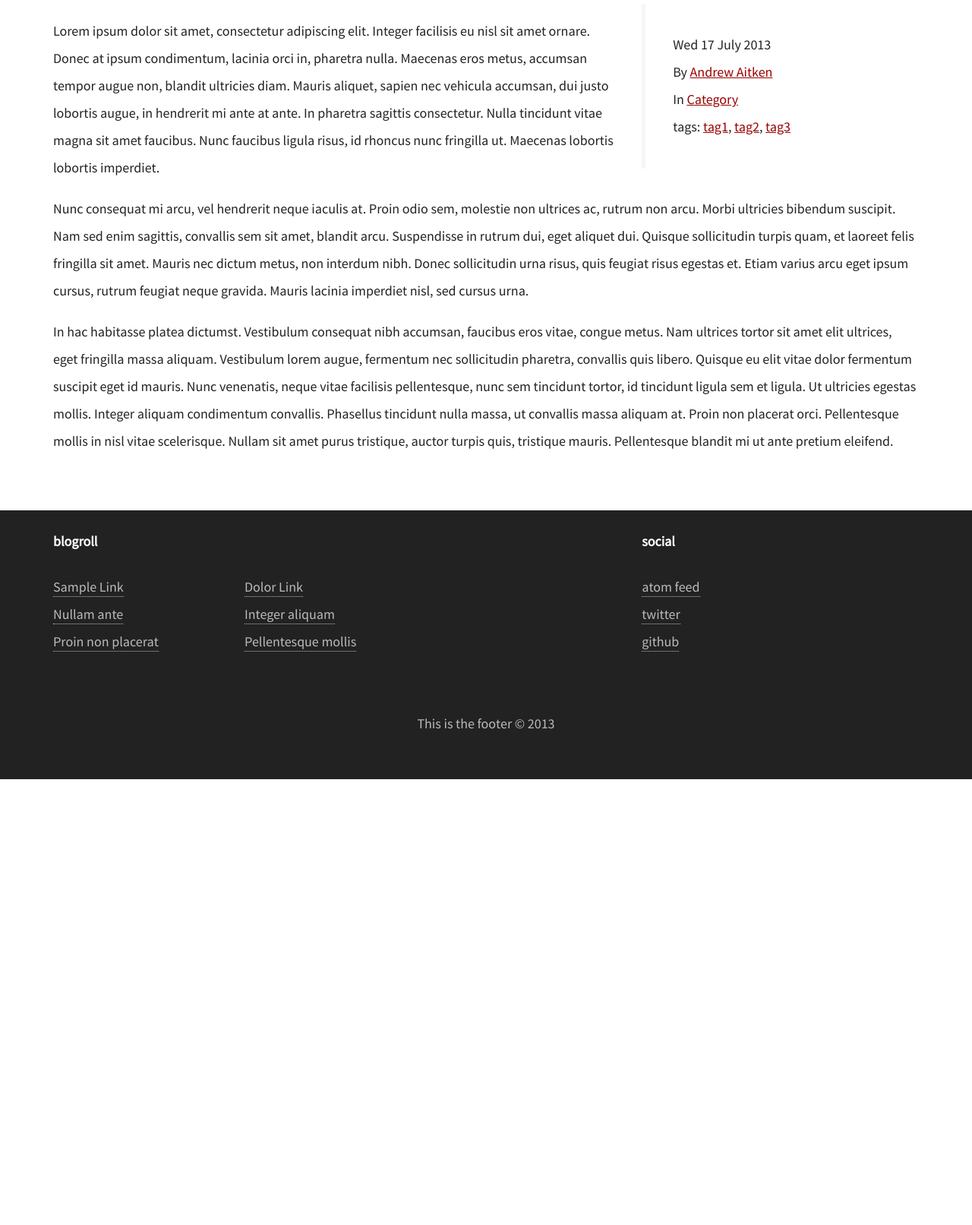
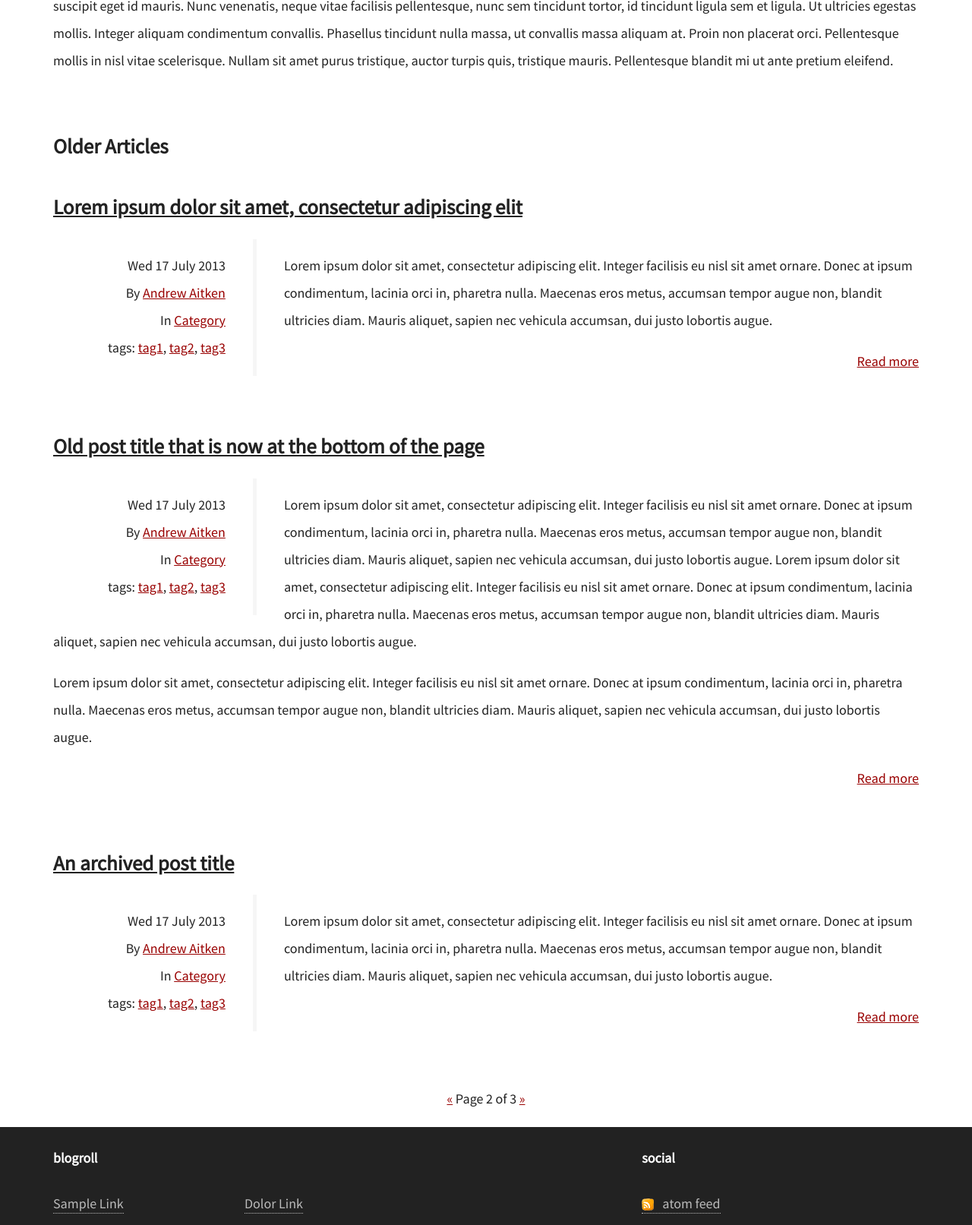
Before and after one commit to AndyA13/pelican-theme, a plain HTML site: page index.html in a window 1280 px wide. Shown: the part 1187-2800 px from the top of the page at 76% size. Before the commit the page ends 2213 px from the top, so only its background shows below. Drawn offline with Linux system fonts and the light colour scheme; a web font is replaced by a local one.

Commit message:
Adding paging, archives and social icons.

```diff
--- a/index.html
+++ b/index.html
@@ -7,8 +7,10 @@
     <meta name="description" content="Your site description." />
     <title>Responsive Template</title>
 
+    <link href="static/css/responsive.min.css" rel="stylesheet" />
+
     <link href="static/css/site.css" rel="stylesheet" />
-    <link href="static/css/responsive.min.css" rel="stylesheet" />
+
     <link href='http://fonts.googleapis.com/css?family=Nixie+One' rel='stylesheet' type='text/css'>
 
     <!--[if lt IE 9 &!(IEMobile)]>
@@ -63,6 +65,20 @@
                     Lorem ipsum dolor sit amet, consectetur adipiscing elit. Integer facilisis eu nisl sit amet ornare. Donec at ipsum condimentum, lacinia orci in, pharetra nulla. Maecenas eros metus, accumsan tempor augue non, blandit ultricies diam. Mauris aliquet, sapien nec vehicula accumsan, dui justo lobortis augue, in hendrerit mi ante at ante. In pharetra sagittis consectetur. Nulla tincidunt vitae magna sit amet faucibus. Nunc faucibus ligula risus, id rhoncus nunc fringilla ut. Maecenas lobortis lobortis imperdiet.
                 </p>
 
+                <pre><span class="n">public</span> <span class="n">interface</span> <span class="n">ITree</span>
+<span class="p">{</span>
+    <span class="n">string</span> <span class="n">app</span> <span class="p">{</span> <span class="n">set</span><span class="p">;</span> <span class="p">}</span>
+    <span class="kt">int</span> <span class="n">id</span> <span class="p">{</span> <span class="n">set</span><span class="p">;</span> <span class="p">}</span>
+    <span class="kt">void</span> <span class="n">Render</span><span class="p">(</span><span class="n">ref</span> <span class="n">XmlDocument</span> <span class="n">Tree</span><span class="p">);</span>
+    <span class="kt">void</span> <span class="nf">RenderJS</span><span class="p">(</span><span class="n">ref</span> <span class="n">StringBuilder</span> <span class="n">Javascript</span><span class="p">);</span>
+<span class="p">}</span>
+</pre>
+
+
+                <p>
+                    Vehicula accumsan, dui justo lobortis augue, in hendrerit mi ante at ante. In pharetra sagittis consectetur. Nulla tincidunt vitae magna sit amet faucibus. Nunc faucibus ligula risus, id rhoncus nunc fringilla ut. Maecenas lobortis lobortis imperdiet.
+                </p>
+
                 <h2>Sub Heading</h2>
 
                 <p>
@@ -81,20 +97,31 @@
 
     </article>
 
-    <article>
+    <div class="row">
+
+        <div class="col-s-12">
+
+            <h2>Older Articles</h2>
+
+        </div>
+
+    </div>
+
+    <article class="archive">
 
         <div class="row">
 
             <div class="col-s-12">
-                <h1>Lorem ipsum dolor sit amet, consectetur adipiscing elit. Integer facilisis eu nisl sit amet ornare.</h1>
+                <h2><a href="#">Lorem ipsum dolor sit amet, consectetur adipiscing elit</a></h2>
             </div>
 
         </div>
         <div class="row">
 
+
             <div class="col-s-12">
 
-                <div class="col-s-4 push-right post-meta-data">
+                <div class="col-s-3 push-left archive-meta-data">
                     <p>Wed 17 July 2013</p>
                     <p>By <a href="#">Andrew Aitken</a></p>
                     <p>In <a href="#">Category</a></p>
@@ -102,15 +129,11 @@
                 </div>
 
                 <p>
-                    Lorem ipsum dolor sit amet, consectetur adipiscing elit. Integer facilisis eu nisl sit amet ornare. Donec at ipsum condimentum, lacinia orci in, pharetra nulla. Maecenas eros metus, accumsan tempor augue non, blandit ultricies diam. Mauris aliquet, sapien nec vehicula accumsan, dui justo lobortis augue, in hendrerit mi ante at ante. In pharetra sagittis consectetur. Nulla tincidunt vitae magna sit amet faucibus. Nunc faucibus ligula risus, id rhoncus nunc fringilla ut. Maecenas lobortis lobortis imperdiet.
+                    Lorem ipsum dolor sit amet, consectetur adipiscing elit. Integer facilisis eu nisl sit amet ornare. Donec at ipsum condimentum, lacinia orci in, pharetra nulla. Maecenas eros metus, accumsan tempor augue non, blandit ultricies diam. Mauris aliquet, sapien nec vehicula accumsan, dui justo lobortis augue.
                 </p>
 
-                <p>
-                    Nunc consequat mi arcu, vel hendrerit neque iaculis at. Proin odio sem, molestie non ultrices ac, rutrum non arcu. Morbi ultricies bibendum suscipit. Nam sed enim sagittis, convallis sem sit amet, blandit arcu. Suspendisse in rutrum dui, eget aliquet dui. Quisque sollicitudin turpis quam, et laoreet felis fringilla sit amet. Mauris nec dictum metus, non interdum nibh. Donec sollicitudin urna risus, quis feugiat risus egestas et. Etiam varius arcu eget ipsum cursus, rutrum feugiat neque gravida. Mauris lacinia imperdiet nisl, sed cursus urna.
-                </p>
-
-                <p>
-                    In hac habitasse platea dictumst. Vestibulum consequat nibh accumsan, faucibus eros vitae, congue metus. Nam ultrices tortor sit amet elit ultrices, eget fringilla massa aliquam. Vestibulum lorem augue, fermentum nec sollicitudin pharetra, convallis quis libero. Quisque eu elit vitae dolor fermentum suscipit eget id mauris. Nunc venenatis, neque vitae facilisis pellentesque, nunc sem tincidunt tortor, id tincidunt ligula sem et ligula. Ut ultricies egestas mollis. Integer aliquam condimentum convallis. Phasellus tincidunt nulla massa, ut convallis massa aliquam at. Proin non placerat orci. Pellentesque mollis in nisl vitae scelerisque. Nullam sit amet purus tristique, auctor turpis quis, tristique mauris. Pellentesque blandit mi ut ante pretium eleifend.
+                <p class="text-right">
+                    <a href="#">Read more</a>
                 </p>
 
             </div>
@@ -118,6 +141,92 @@
         </div>
 
     </article>
+
+    <article class="archive">
+
+        <div class="row">
+
+            <div class="col-s-12">
+                <h2><a href="#">Old post title that is now at the bottom of the page</a></h2>
+            </div>
+
+        </div>
+        <div class="row">
+
+
+            <div class="col-s-12">
+
+                <div class="col-s-3 push-left archive-meta-data">
+                    <p>Wed 17 July 2013</p>
+                    <p>By <a href="#">Andrew Aitken</a></p>
+                    <p>In <a href="#">Category</a></p>
+                    <p>tags: <a href="#">tag1</a>, <a href="#">tag2</a>, <a href="#">tag3</a></p>
+                </div>
+
+                <p>
+                    Lorem ipsum dolor sit amet, consectetur adipiscing elit. Integer facilisis eu nisl sit amet ornare. Donec at ipsum condimentum, lacinia orci in, pharetra nulla. Maecenas eros metus, accumsan tempor augue non, blandit ultricies diam. Mauris aliquet, sapien nec vehicula accumsan, dui justo lobortis augue. Lorem ipsum dolor sit amet, consectetur adipiscing elit. Integer facilisis eu nisl sit amet ornare. Donec at ipsum condimentum, lacinia orci in, pharetra nulla. Maecenas eros metus, accumsan tempor augue non, blandit ultricies diam. Mauris aliquet, sapien nec vehicula accumsan, dui justo lobortis augue.
+                </p>
+
+                <p>
+                    Lorem ipsum dolor sit amet, consectetur adipiscing elit. Integer facilisis eu nisl sit amet ornare. Donec at ipsum condimentum, lacinia orci in, pharetra nulla. Maecenas eros metus, accumsan tempor augue non, blandit ultricies diam. Mauris aliquet, sapien nec vehicula accumsan, dui justo lobortis augue.
+                </p>
+
+                <p class="text-right">
+                    <a href="#">Read more</a>
+                </p>
+
+            </div>
+
+        </div>
+
+    </article>
+
+    <article class="archive">
+
+        <div class="row">
+
+            <div class="col-s-12">
+                <h2><a href="#">An archived post title</a></h2>
+            </div>
+
+        </div>
+        <div class="row">
+
+
+            <div class="col-s-12">
+
+                <div class="col-s-3 push-left archive-meta-data">
+                    <p>Wed 17 July 2013</p>
+                    <p>By <a href="#">Andrew Aitken</a></p>
+                    <p>In <a href="#">Category</a></p>
+                    <p>tags: <a href="#">tag1</a>, <a href="#">tag2</a>, <a href="#">tag3</a></p>
+                </div>
+
+                <p>
+                    Lorem ipsum dolor sit amet, consectetur adipiscing elit. Integer facilisis eu nisl sit amet ornare. Donec at ipsum condimentum, lacinia orci in, pharetra nulla. Maecenas eros metus, accumsan tempor augue non, blandit ultricies diam. Mauris aliquet, sapien nec vehicula accumsan, dui justo lobortis augue.
+                </p>
+
+                <p class="text-right">
+                    <a href="#">Read more</a>
+                </p>
+
+            </div>
+
+        </div>
+
+    </article>
+
+    <div class="row">
+
+        <div class="col-s-12">
+
+            <p class="text-center">
+                <a href="#">&#171;</a> Page 2 of 3 <a href="#">&#187;</a>
+            </p>
+
+        </div>
+
+    </div>
 
     </div>
 
@@ -142,9 +251,9 @@
                 <div class="col-s-4">
                     <h4>social</h4>
                     <ul class="social no-bullets">
-                        <li><a href="#">atom feed</a></li>
-                        <li><a href="#">twitter</a></li>
-                        <li><a href="#">github</a></li>
+                        <li><a href="#" type="application/atom+xml">atom feed</a></li>
+                        <li><a href="http://www.twitter.com">twitter</a></li>
+                        <li><a href="http://github.com">github</a></li>
                     </ul>
 
                 </div>
@@ -153,7 +262,7 @@
             <div class="row">
                 <div class="col-s-12 footer-meta">
                     <p>
-                        This is the footer &copy; 2013
+                        Powered by <a href="#">pelican</a> and <a href="#">responsive</a> | AndrewAitken.com &copy; 2013
                     </p>
                 </div>
             </div>
@@ -161,8 +270,6 @@
         </div>
 
     </footer>
-
-
 
     <!-- Scripts at the bottom for improved performance. -->
     <!--[if IE 8]>
--- a/static/css/site.css
+++ b/static/css/site.css
@@ -10,6 +10,7 @@
 }
 
 body {
+	color: #222;
     font-size: 18px;
     font-family: 'source_sans_proregular', arial;
     line-height: 2em;
@@ -27,38 +28,42 @@ a {
 	color: #900;
 }
 
+h2 a {
+	color: #222;
+}
+
 @media (max-width: 768px) {
 	.post-meta-data p {
 		display: inline;
 		padding-right: 1em;
 
 	}
+
+	.archive-meta-data p {
+		display: inline;
+		padding-left: 1em;
+	}
 }
 
 article {
-	margin-bottom: 3em;
+	margin-bottom: 2em;
 }
 
-	.post-meta-data {
-		border-left: none;
-		padding: 0;
-	}
-
-
-
-
-	.post-meta-data {
-		border-left: solid 5px #f6f6f6;
-		padding: 2em;
-	}
-
-
 .post-meta-data {
+	border-left: solid 5px #f6f6f6;
 	margin: 0 0 1em 2em;
+	padding: 1em 2em;
 }
 
-.post-meta-data p {
+.post-meta-data p, .archive-meta-data p {
 	margin: 0;
+}
+
+.archive-meta-data {
+	border-right: solid 5px #f6f6f6;
+	margin: 0 2em 1em 0;
+	padding: 1em 2em;
+	text-align: right;
 }
 
 nav ul {
@@ -71,6 +76,10 @@ nav ul li {
 
 nav ul, nav ul li {
 	display: inline;
+}
+
+article.archive {
+
 }
 
 footer {
@@ -90,10 +99,18 @@ footer a {
 }
 
 .footer-meta {
-	margin-top: 2em;
+	font-size: 0.9em;
+	margin-top: 3em;
 	text-align: center;
 }
 
+pre {
+	font-family: courier;
+	font-size: 0.9em;
+	overflow: auto;
+	line-height: 1.4em;
+	white-space: pre;
+}
 
 ul.blogroll li {
 	float: left;
@@ -101,3 +118,29 @@ ul.blogroll li {
 	margin-right: 2em;
 
 }
+
+.text-right {
+	text-align: right;
+}
+
+.text-center {
+	text-align: center;
+}
+
+.social a {
+	background-repeat: no-repeat;
+	padding-left: 1.5em;
+	background-position: left center;
+}
+
+.social a[type$='atom+xml'], .social a[type$='rss+xml'] {
+	background-image: url(../img/rss.png);
+}
+
+.social a[href*='twitter.com'] {
+background-image: url(../img/twitter.png);
+}
+
+.social a[href*='github.com'] {
+background-image: url(../img/github-alt.png);
+}
```
Also changed, not shown: static/img/github-alt.png (added), static/img/github.png (added), static/img/rss.png (added), static/img/twitter.png (added).
